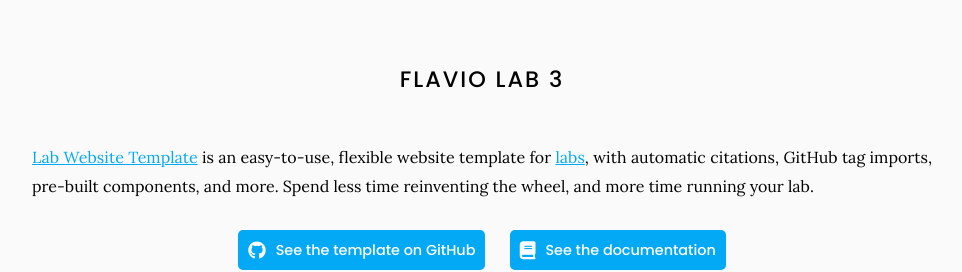
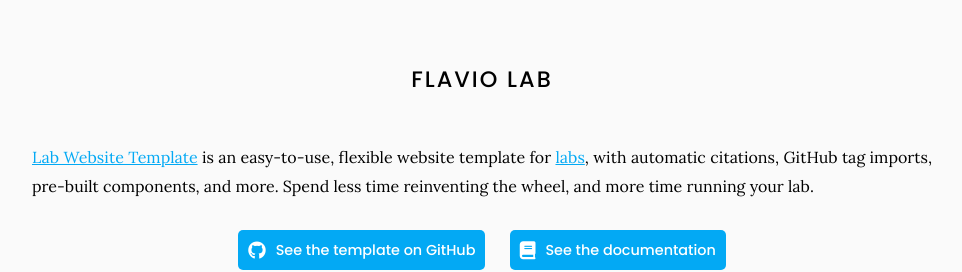
Before and after one commit to labeansite/labeansite.github.io, a Jekyll site: the page built from index.md, in a window 1280 px wide and 900 px high, scrolled down 707 px, cut to the strip 197-469 px from the top of the window. Shown: the whole strip, without its empty margins (158-1120 px from the left). Built offline with Jekyll 4.4.1, drawn with Linux system fonts in a browser that asks for light colours.

Commit message:
tirei o 3

```diff
--- a/index.md
+++ b/index.md
@@ -8,7 +8,7 @@
 
 {% include section.html %}
 
-# Flavio Lab 3
+# Flavio Lab
 
 [Lab Website Template](https://github.com/greenelab/lab-website-template) is an easy-to-use, flexible website template for [labs](https://www.greenelab.com/), with automatic citations, GitHub tag imports, pre-built components, and more.
 Spend less time reinventing the wheel, and more time running your lab.
```
